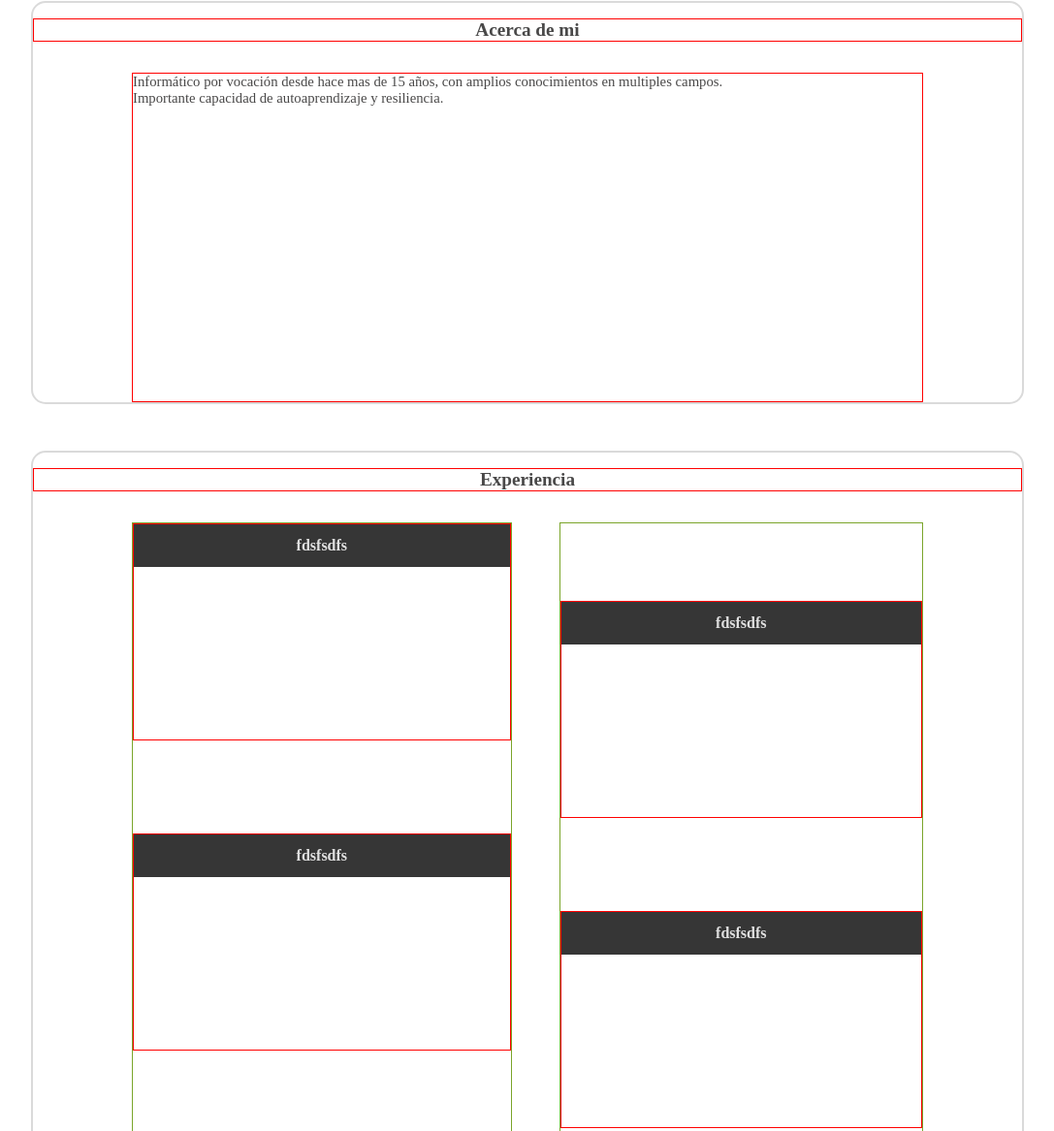
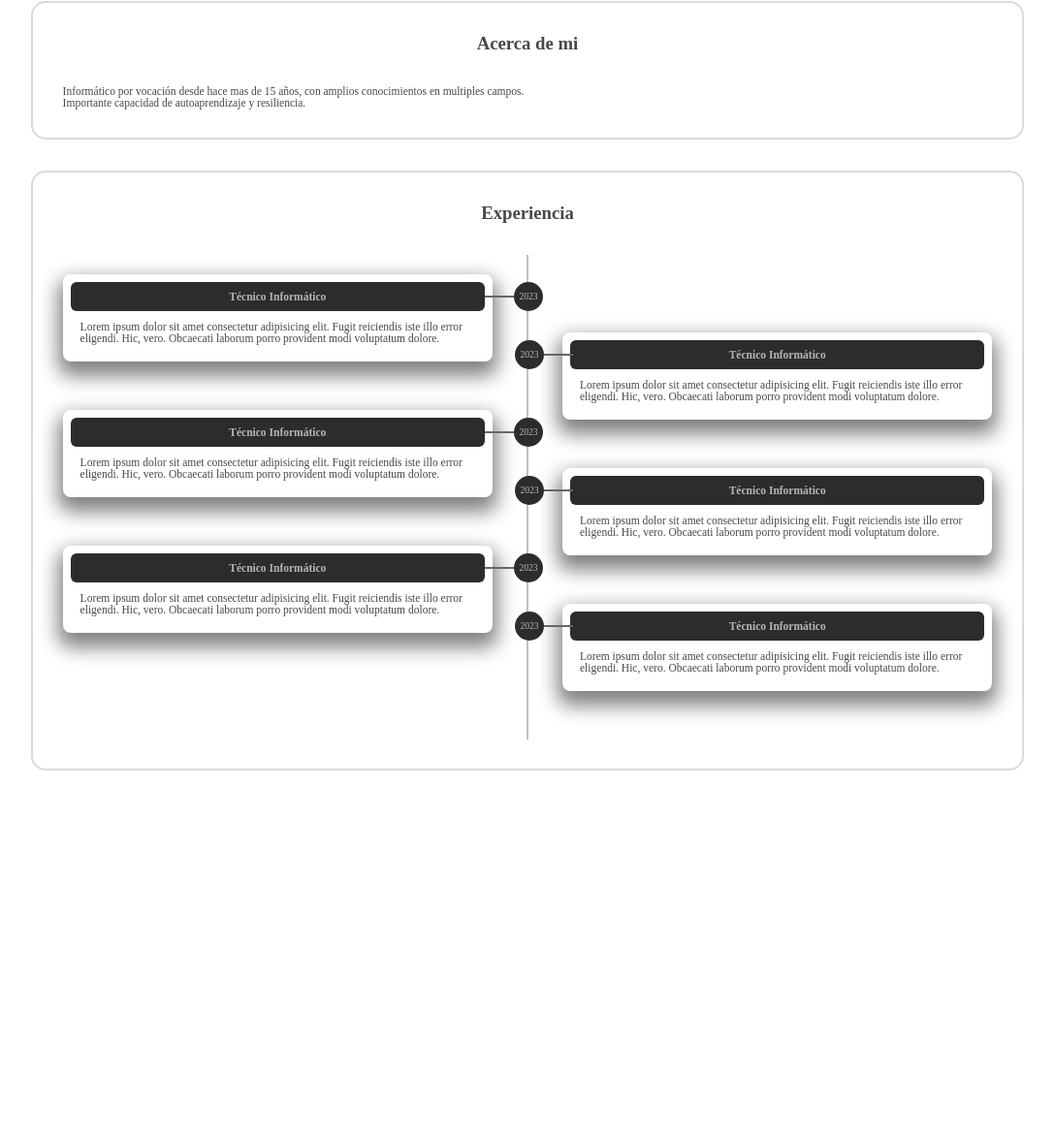
Before and after one commit to Dante-Portfolio/cv_responsive, a plain HTML site: page index.html in a window 1280 px wide. Shown: the part 300-1467 px from the top of the page at 97% size, without its empty margins (96-1183 px from the left). After the commit the page ends 1095 px from the top, so only its background shows below. Drawn offline with Linux system fonts and the light colour scheme.

Commit message:
feat - experience section

```diff
--- a/index.html
+++ b/index.html
@@ -49,27 +49,71 @@
                 Experiencia
             </h3>
             <div class="lineTime">
+                <div class="container">
+                    <ul>
+                        <li>
                             <div class="left">
-                    <div>
-                        <h4>fdsfsdfs</h4>
+                                <span></span>
+                                <span>2023</span>
                             </div>
-                    <div>
-                        <h4>fdsfsdfs</h4>
+                            <h4>Técnico Informático</h4>
+                            <p>Lorem ipsum dolor sit amet consectetur adipisicing elit. Fugit reiciendis iste illo error
+                                eligendi. Hic, vero. Obcaecati laborum porro provident modi voluptatum dolore.</p>
+                        </li>
+                        <li>
+                            <div class="left">
+                                <span></span>
+                                <span>2023</span>
                             </div>
-                    <div>
-                        <h4>fdsfsdfs</h4>
+                            <h4>Técnico Informático</h4>
+                            <p>Lorem ipsum dolor sit amet consectetur adipisicing elit. Fugit reiciendis iste illo error
+                                eligendi. Hic, vero. Obcaecati laborum porro provident modi voluptatum dolore.</p>
+                        </li>
+                        <li>
+                            <div class="left">
+                                <span></span>
+                                <span>2023</span>
                             </div>
+                            <h4>Técnico Informático</h4>
+                            <p>Lorem ipsum dolor sit amet consectetur adipisicing elit. Fugit reiciendis iste illo error
+                                eligendi. Hic, vero. Obcaecati laborum porro provident modi voluptatum dolore.</p>
+                        </li>
+                    </ul>
                 </div>
 
+                <div class="separator">
+                </div>
+
+                <div class="container">
+                    <ul>
+                        <li>
                             <div class="right">
-                    <div>
-                        <h4>fdsfsdfs</h4>
+                                <span></span>
+                                <span>2023</span>
                             </div>
-                    <div>
-                        <h4>fdsfsdfs</h4>
+                            <h4>Técnico Informático</h4>
+                            <p>Lorem ipsum dolor sit amet consectetur adipisicing elit. Fugit reiciendis iste illo error
+                                eligendi. Hic, vero. Obcaecati laborum porro provident modi voluptatum dolore.</p>
+                        </li>
+                        <li>
+                            <div class="right">
+                                <span></span>
+                                <span>2023</span>
                             </div>
-                    <div>
-                        <h4>fdsfsdfs</h4>
+                            <h4>Técnico Informático</h4>
+                            <p>Lorem ipsum dolor sit amet consectetur adipisicing elit. Fugit reiciendis iste illo error
+                                eligendi. Hic, vero. Obcaecati laborum porro provident modi voluptatum dolore.</p>
+                        </li>
+                        <li>
+                            <div class="right">
+                                <span></span>
+                                <span>2023</span>
+                            </div>
+                            <h4>Técnico Informático</h4>
+                            <p>Lorem ipsum dolor sit amet consectetur adipisicing elit. Fugit reiciendis iste illo error
+                                eligendi. Hic, vero. Obcaecati laborum porro provident modi voluptatum dolore.</p>
+                        </li>
+                    </ul>
                 </div>
             </div>
             </div>
@@ -79,7 +123,6 @@
     <!-- <section class="skills"></section>
     <section class=""></section>
     <section class=""></section> -->
-
 </body>
 
 </html>
--- a/style.css
+++ b/style.css
@@ -1,28 +1,25 @@
 * {
     margin: 0;
     box-sizing: border-box;
-    /* font-size: 62.5%; */
-
-    h1 {
-        color: rgb(255, 255, 255);
 }
 
-    h2 {
-        color: rgb(255, 255, 255);
-    }
+:root {
+    --cvImage: url("../resources/CV-Image.webp");
+    --border: 2px solid rgba(128, 128, 128, 0.289);
+    --textColorDark: rgb(59, 59, 59);
+    --textColorLight: rgb(181, 181, 181);
+    --textColorH1: rgb(255, 255, 255);
+    --textColorH2: rgb(255, 255, 255);
 
-    h3 {
-        font-size: 1.2em;
-    }
+    --textParagraph: clamp(0.6rem, 0.563rem + 0.1975vw, 0.8rem);
+    --textSpan: 0.6rem;
 
-    h3,
-    p {
-        color: rgb(73, 72, 72);
-    }
+    --textH3: clamp(0.8rem, 0.7259rem + 0.3951vw, 1.2rem);
+    --textH4: clamp(0.6rem, 0.563rem + 0.1975vw, 0.8rem);
+    --textH5: clamp(0.3rem, 0.2444rem + 0.2963vw, 0.6rem);
 
-    p {
-        font-size: 1rem;
-    }
+    --colorText: rgb(73, 72, 72);
+    --backColorH4: rgb(44, 44, 44);
 }
 
 body {
@@ -38,8 +35,8 @@ body {
 
         nav {
             width: 100vw;
-            height: 30px;
-            background-color: rgb(32, 38, 50);
+            height: 35px;
+            background-color: rgb(24, 24, 24);
             box-shadow: 0 0 5px 3px rgb(142, 142, 142);
             display: flex;
             justify-content: center;
@@ -56,12 +53,12 @@ body {
                 div {
                     width: calc(100% / 6);
                     height: 100%;
-                    font-size: clamp(0.7rem, 0.6444rem + 0.2963vw, 1rem);
+                    font-size: var(--textParagraph);
                     display: flex;
                     align-items: center;
                     justify-content: center;
                     background-color: rgba(127, 135, 152, 0);
-                    color: rgb(181, 181, 181);
+                    color: var(--textColorLight);
                     user-select: none;
                     border: 5px transparent;
                     transition: 3.5s;
@@ -84,15 +81,15 @@ body {
             top: 30px;
 
             h1 {
+                color: var(--textColorH1);
                 margin-top: 10px;
                 font-size: clamp(0.8rem, 0.5037rem + 1.5802vw, 2.4rem);
                 font-size: clamp(1.2rem, 0.9778rem + 1.1852vw, 2.4rem);
-
-
                 text-shadow: 2px 8px 3px rgb(0, 0, 0);
             }
 
             h2 {
+                color: var(--textColorH2);
                 font-size: clamp(0.6rem, 0.3778rem + 1.1852vw, 1.8rem);
                 text-shadow: 2px 8px 3px rgb(0, 0, 0);
                 margin-bottom: 4px;
@@ -115,21 +112,16 @@ body {
                     aspect-ratio: 1/1;
                     border: 4px solid rgb(255, 255, 255);
                     border-radius: 50%;
-                    background-image: url(resources/photo-1712277851184-fe23844036ab.webp);
+                    background-image: var(--cvImage);
                     background-size: cover;
                 }
             }
         }
-
     }
-
-}
-
-
 
     section {
         width: 80%;
-    border: 2px solid rgba(128, 128, 128, 0.289);
+        border: var(--border);
         border-radius: 15px;
         display: flex;
         flex-direction: column;
@@ -137,70 +129,159 @@ section {
 
         article {
             width: 100%;
-        height: 100%;
             display: flex;
             flex-direction: column;
-        align-items: center;
+            padding: 3%;
 
             h3 {
                 width: 100%;
                 text-align: center;
-            margin-top: 1rem;
+                color: var(--colorText);
                 margin-bottom: 2rem;
-            border: 1px solid red;
             }
 
             p {
-            width: 80%;
-            height: 100%;
-            font-size: clamp(0.8rem, 0.763rem + 0.1975vw, 1rem);
-            border: 1px solid red;
+                font-size: var(--textParagraph);
+                color: var(--colorText);
+
+            }
+
+            ul {
+                width: 100%;
+                list-style: none;
+                padding: 0;
+
+                li {
+                    margin-bottom: 50px;
+                    background-color: white;
+                    border-radius: 8px;
+                    box-shadow: 0 10px 20px 5px gray;
+                    padding: 8px;
+
+                    h4 {
+                        height: 30px;
+                        font-size: var(--textH4);
+                        display: flex;
+                        align-items: center;
+                        justify-content: center;
+                        background-color: var(--backColorH4);
+                        border-radius: 6px;
+                        padding: 8px;
+                        color: var(--textColorLight);
+                    }
+
+                    p {
+                        padding: 10px;
+                        font-size: var(--textParagraph);
+                        width: 100%;
+                    }
+                }
             }
         }
     }
 
     .about {
         margin-top: 100px;
-    height: 52vh;
     }
 
     .experience {
-    height: 130vh;
-    margin-top: 3rem;
+        margin-top: 2rem;
 
         .lineTime {
-        width: 80%;
-        height: 100%;
             display: flex;
             justify-content: space-between;
 
-        .left {
-            width: 48%;
-            height: 100%;
-            border: 1px solid rgb(122, 165, 42);
+            div[class*="container"] {
+                width: 100%;
+                padding-top: 20px;
+
+                li {
+
+                    div {
+                        height: 0;
+                        display: flex;
+                        align-items: center;
+
+                        span:first-child {
+                            width: 30px;
+                            height: 1px;
+                            border: 1px solid rgb(103, 103, 103);
                         }
 
-        .right {
-            width: 46%;
-            height: 100%;
-            border: 1px solid rgb(122, 165, 42);
-            padding-top: 5rem;
-        }
+                        span:last-child {
 
-        .left>div,
-        .right>div {
-            height: 14rem;
-            border: 1px solid red;
-            margin-bottom: 6rem;
-
-            h4 {
+                            width: 30px;
+                            height: 30px;
+                            background-color: var(--backColorH4);
+                            border-radius: 50%;
+                            font-size: var(--textSpan);
+                            color: var(--textColorLight);
                             display: flex;
                             justify-content: center;
                             align-items: center;
-                height: 20%;
-                background-color: rgb(54, 54, 54);
-                color: rgb(224, 224, 224);
+                        }
+                    }
+
+                    div[class*="left"] {
+                        position: relative;
+                        left: 100%;
+                        top: 15px;
+                    }
+
+                    div[class*="right"] {
+                        position: relative;
+                        right: 57px;
+                        top: 15px;
+
+                        span:first-child {
+                            order: 1;
                         }
                     }
                 }
             }
+        }
+
+        div[class*="container"]:last-child {
+            padding-top: 80px;
+
+        }
+
+        .separator {
+            width: 1px;
+            border: 1px solid rgb(191, 191, 191);
+            margin-left: 35px;
+            margin-right: 35px;
+
+
+            /* div:first-child {
+                position: relative;
+                top: 0;
+            }
+
+            div:nth-child(2) {
+                position: relative;
+                top: 0;
+            }
+
+            div:nth-child(3) {
+                position: relative;
+                top: 0;
+            }
+
+            div:nth-child(4) {
+                position: relative;
+                top: 0;
+            }
+
+            div:nth-child(5) {
+                position: relative;
+                top: 0;
+            }
+
+            div:nth-child(6) {
+                position: relative;
+                top: 0;
+            } */
+        }
+    }
+}
```
Also changed, not shown: resources/CV-Image.webp (renamed from resources/photo-1712277851184-fe23844036ab.webp), resources/computer-repair-logo-template-software-development-black-design-desktop-service-vector.jpg (added), 1 other file. Lines whose indentation alone changed are shown as unchanged.
